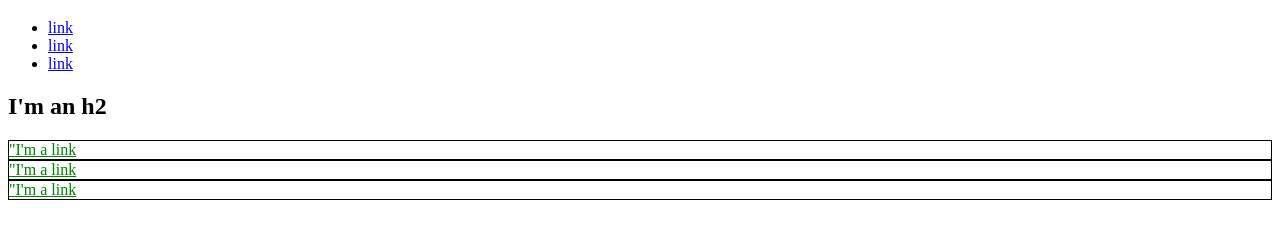
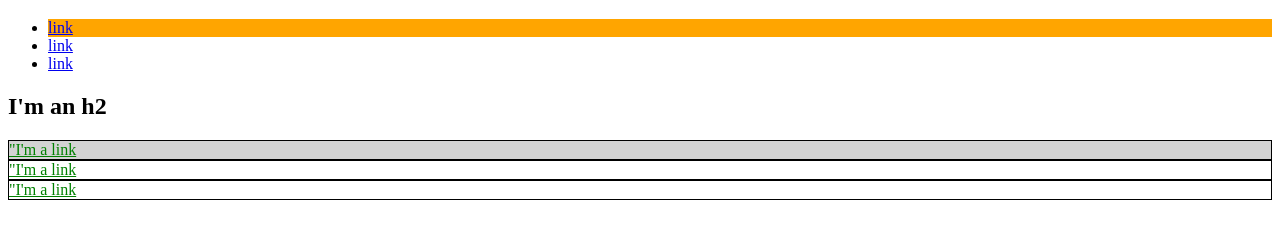
Before and after one commit to harry-th/css_tutorial, a plain HTML site: page index.html in a window 1280 px wide. Shown: the part 61-300 px from the top of the page. Drawn offline with Linux system fonts and the light colour scheme.

Commit message:
add styling

```diff
--- a/index.html
+++ b/index.html
@@ -3,14 +3,16 @@
   <head>
     <meta charset="utf-8">
     <style media="screen">
-    li {
-      color: red
-      border: 1px solid blue;
-    }
-      div a{
+      #big-bunky {
+        background-color: orange
+      }
+      #exec-bio {
+        background-color: lightgray;
+      }
+      .bio-box a {
         color: green
       }
-      div {
+      .bio-box {
         border: 1px solid black;
       }
     </style>
@@ -19,21 +21,24 @@
   <body>
     <h1>I'm an h1</h1>
     <ul>
+      <div id="big-bunky">
       <li><a href="http://example.com">link</a>
     </li>
+      </div>
       <li><a href="http://example.com">link</a>
     </li>
       <li><a href="http://example.com">link</a>
     </li>
     </ul>
+
     <h2>I'm an h2</h2>
-    <div>
+    <div id="exec-bio" class="bio-box">
       <a href="http://example.com">"I'm a link </a>
     </div>
-    <div>
+    <div class="bio-box">
       <a href="http://example.com">"I'm a link </a>
     </div>
-    <div>
+    <div class="bio-box">
       <a href="http://example.com">"I'm a link </a>
     </div>
   </body>
```
